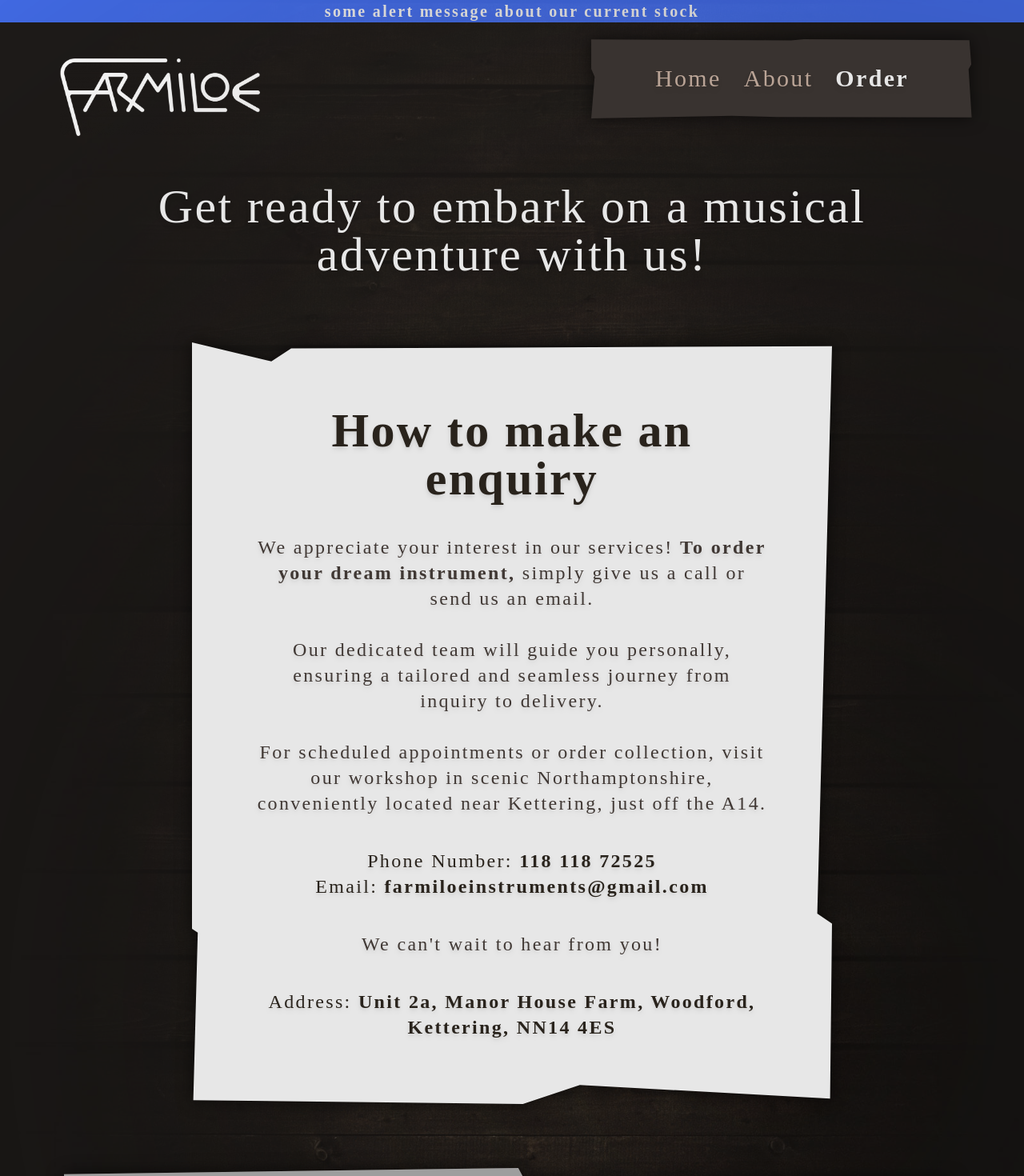
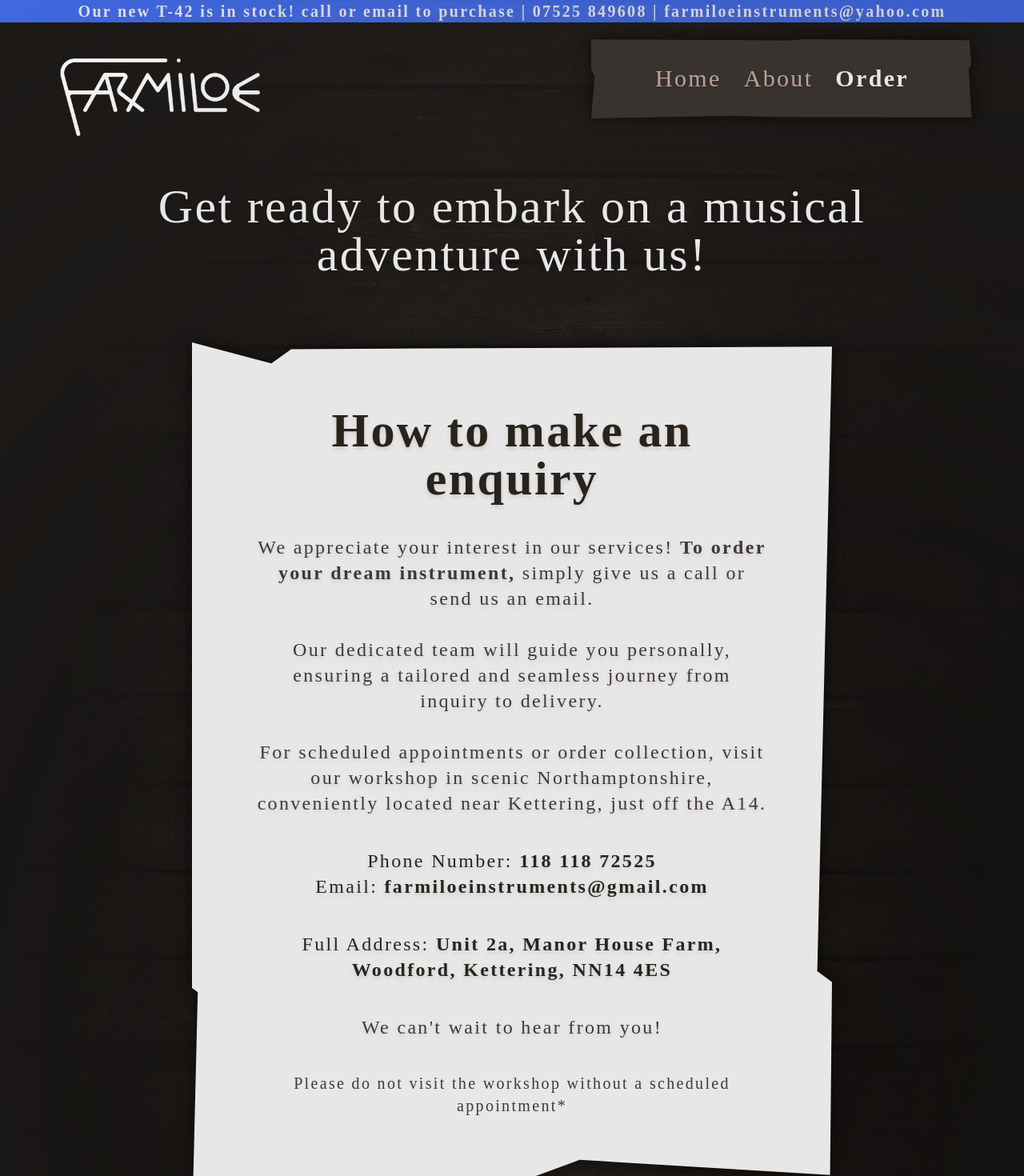
Before and after one commit to tomwilliamfranklin/heisz, a Next.js app: page /contact in a window 1280 px wide. Shown: the top 1470 px of the page at 80% size. Built offline with nearby package versions, Linux system fonts and the light colour scheme; grey boxes are pictures that could not be loaded; a web font is replaced by a local one.

Commit message:
added updated text to the highlight banner.

```diff
--- a/src/app/contact/page.tsx
+++ b/src/app/contact/page.tsx
@@ -35,15 +35,18 @@ export default function Contact() {
                 </span>
               </h5>
             </ul>
-            <h5 className=" text-blackColorSecondary">
-              We can't wait to hear from you!
-            </h5>
             <h5>
-              Address:{" "}
+              Full Address:{" "}
               <span className=" font-bold">
                 Unit 2a, Manor House Farm, Woodford, Kettering, NN14 4ES
               </span>
             </h5>
+            <h5 className=" text-blackColorSecondary">
+              We can't wait to hear from you!
+            </h5>
+            <h6 className=" text-blackColorSecondary">
+              Please do not visit the workshop without a scheduled appointment*
+            </h6>
           </div>
           <div className="flex-1 basis-[450px] flex items-center">
             <iframe
--- a/src/app/layout.tsx
+++ b/src/app/layout.tsx
@@ -57,7 +57,10 @@ export default function RootLayout({
         </div>
         <div className="bg-accent top-0 w-full font-bold">
           <div className="flex w-full justify-center gap-5">
-            <h6>some alert message about our current stock</h6>
+            <h6>
+              Our new T-42 is in stock! call or email to purchase | 07525 849608
+              | farmiloeinstruments@yahoo.com
+            </h6>
           </div>
         </div>
         <Navbar />
```
